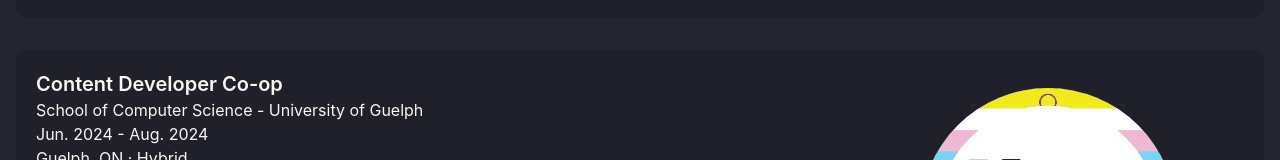
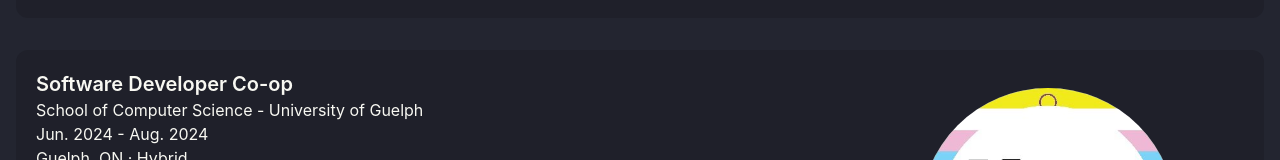
Before and after one commit to pbertone20/pbertone20.github.io, a React (Create React App) app: page /#/work-experience in a window 1280 px wide. Shown: the part 478-638 px from the top of the page. Built offline with nearby package versions, Linux system fonts and the light colour scheme.

Commit message:
Updated WorkExperience

```diff
--- a/src/pages/WorkExperience.js
+++ b/src/pages/WorkExperience.js
@@ -34,7 +34,7 @@ const WorkExperience = () => {
         <div className="bg-base-300 rounded-xl p-5 flex flex-col lg:flex-row lg:items-center lg:gap-8">
           <div className="lg:w-2/3 space-y-6">
             <div>
-              <p className="text-xl font-semibold">Content Developer Co-op</p>
+              <p className="text-xl font-semibold">Software Developer Co-op</p>
               <p className="text-md">
                 School of Computer Science - University of Guelph
                 <br />
```
